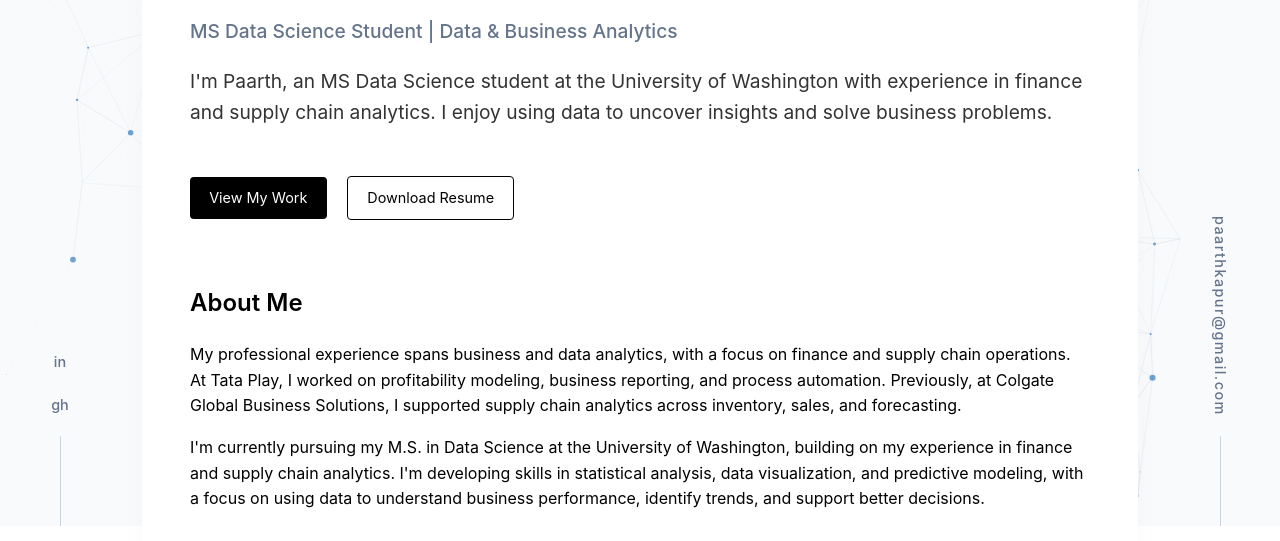
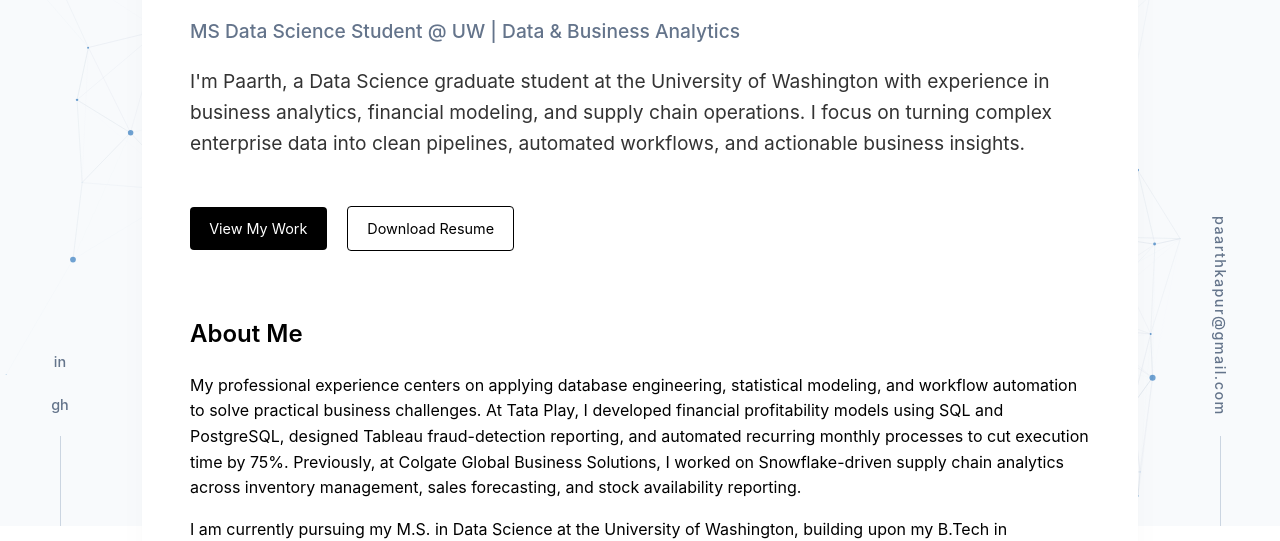
Before and after one commit to PaarthKapur/Paarthkapur.github.io, a plain HTML site: page index.html in a window 1280 px wide. Shown: the part 274-815 px from the top of the page. Drawn offline with nearby package versions, Linux system fonts and the light colour scheme.

Commit message:
Update Aboutme2

```diff
--- a/index.html
+++ b/index.html
@@ -63,8 +63,8 @@
         <main>
             <section class="hero reveal">
                 <h2>Hello, I'm Paarth.</h2>
-                <p style="color: #64748b; font-weight: 500; margin-bottom: 1rem;">MS Data Science Student | Data & Business Analytics</p>
-                <p> I'm Paarth, an MS Data Science student at the University of Washington with experience in finance and supply chain analytics. I enjoy using data to uncover insights and solve business problems.</p>
+                <p style="color: #64748b; font-weight: 500; margin-bottom: 1rem;">MS Data Science Student @ UW | Data & Business Analytics</p>
+                <p>I'm Paarth, a Data Science graduate student at the University of Washington with experience in business analytics, financial modeling, and supply chain operations. I focus on turning complex enterprise data into clean pipelines, automated workflows, and actionable business insights.</p>
                 <div style="margin-top: 2rem;">
                     <a href="projects.html" class="btn">View My Work</a>
                     <a href="assets/resumemain.pdf" class="btn" style="background-color: transparent; border: 1px solid #000; color: #000;">Download Resume</a>
@@ -73,8 +73,8 @@
 
             <section id="about" class="reveal">
                 <h2>About Me</h2>
-                <p>My professional experience spans business and data analytics, with a focus on finance and supply chain operations. At Tata Play, I worked on profitability modeling, business reporting, and process automation. Previously, at Colgate Global Business Solutions, I supported supply chain analytics across inventory, sales, and forecasting.</p>
-                <p>I'm currently pursuing my M.S. in Data Science at the University of Washington, building on my experience in finance and supply chain analytics. I'm developing skills in statistical analysis, data visualization, and predictive modeling, with a focus on using data to understand business performance, identify trends, and support better decisions.</p>
+                <p>My professional experience centers on applying database engineering, statistical modeling, and workflow automation to solve practical business challenges. At Tata Play, I developed financial profitability models using SQL and PostgreSQL, designed Tableau fraud-detection reporting, and automated recurring monthly processes to cut execution time by 75%. Previously, at Colgate Global Business Solutions, I worked on Snowflake-driven supply chain analytics across inventory management, sales forecasting, and stock availability reporting.</p>
+                <p>I am currently pursuing my M.S. in Data Science at the University of Washington, building upon my B.Tech in Information Technology with Honors in Artificial Intelligence. My technical focus combines machine learning, database systems, and quantitative analytics to help organizations make data-driven decisions and optimize business performance.</p>
             </section>
 
             <section id="skills" class="reveal">
```
Also changed, not shown: 1 other file.
